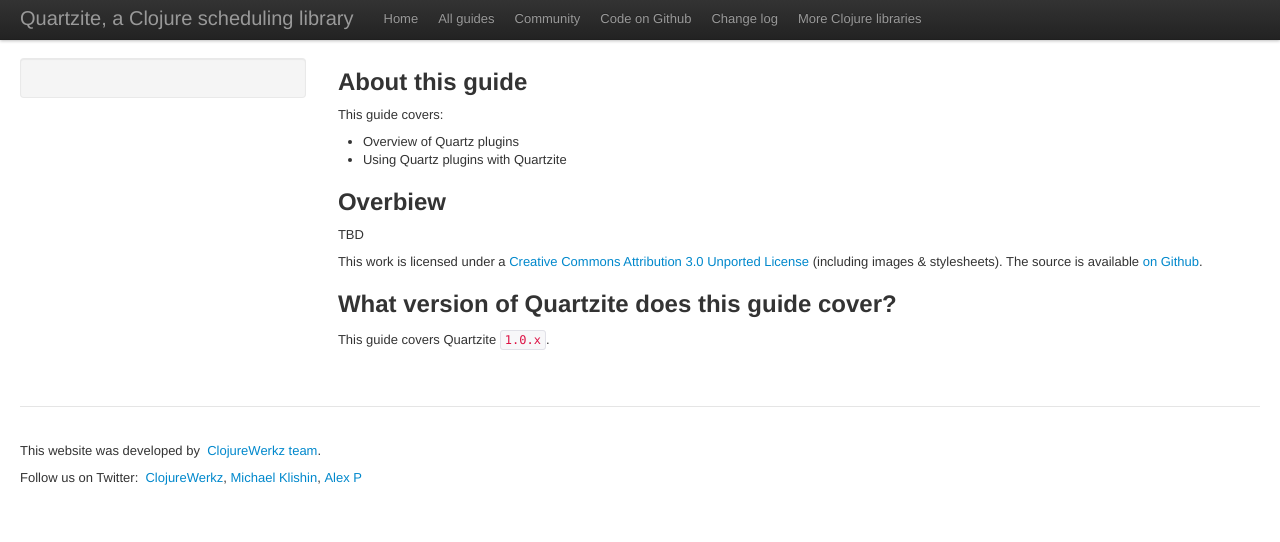
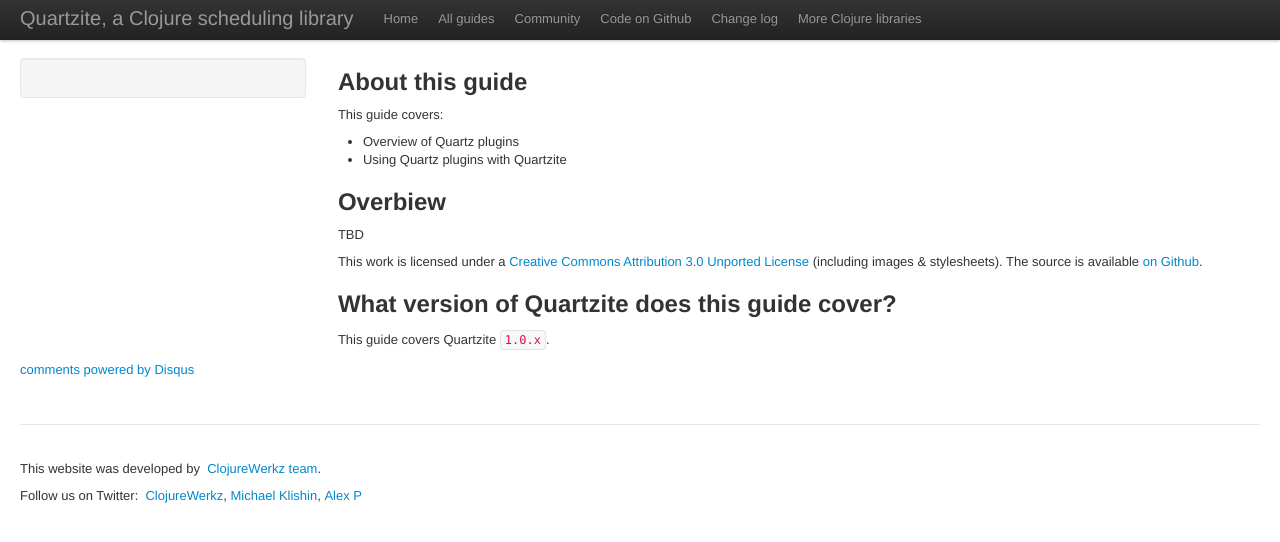
Before and after one commit to clojurewerkz/quartzite.docs, a Jekyll site: the page built from articles/quartz_plugins.md, in a window 1280 px wide. Shown: the top 542 px of the page. Built offline with Jekyll 4.4.1, drawn with Linux system fonts in a browser that asks for light colours; some web fonts are replaced; comment, search, counter and statistics services are not loaded; some of the changed lines change nothing that is shown.

Commit message:
Add Disqus

```diff
--- a/_layouts/article.html
+++ b/_layouts/article.html
@@ -67,6 +67,20 @@
         <div class='span9'>
           {{ content }}
         </div>
+        <div id="disqus_thread"></div>
+        <script type="text/javascript">
+            /* * * CONFIGURATION VARIABLES: EDIT BEFORE PASTING INTO YOUR WEBPAGE * * */
+            var disqus_shortname = 'quartzitedocs'; // required: replace example with your forum shortname
+
+            /* * * DON'T EDIT BELOW THIS LINE * * */
+            (function() {
+                var dsq = document.createElement('script'); dsq.type = 'text/javascript'; dsq.async = true;
+                dsq.src = 'http://' + disqus_shortname + '.disqus.com/embed.js';
+                (document.getElementsByTagName('head')[0] || document.getElementsByTagName('body')[0]).appendChild(dsq);
+            })();
+        </script>
+        <noscript>Please enable JavaScript to view the <a href="http://disqus.com/?ref_noscript">comments powered by Disqus.</a></noscript>
+        <a href="http://disqus.com" class="dsq-brlink">comments powered by <span class="logo-disqus">Disqus</span></a>
       </div>
       <footer class='footer article'>
         <p>This website was developed by
```
